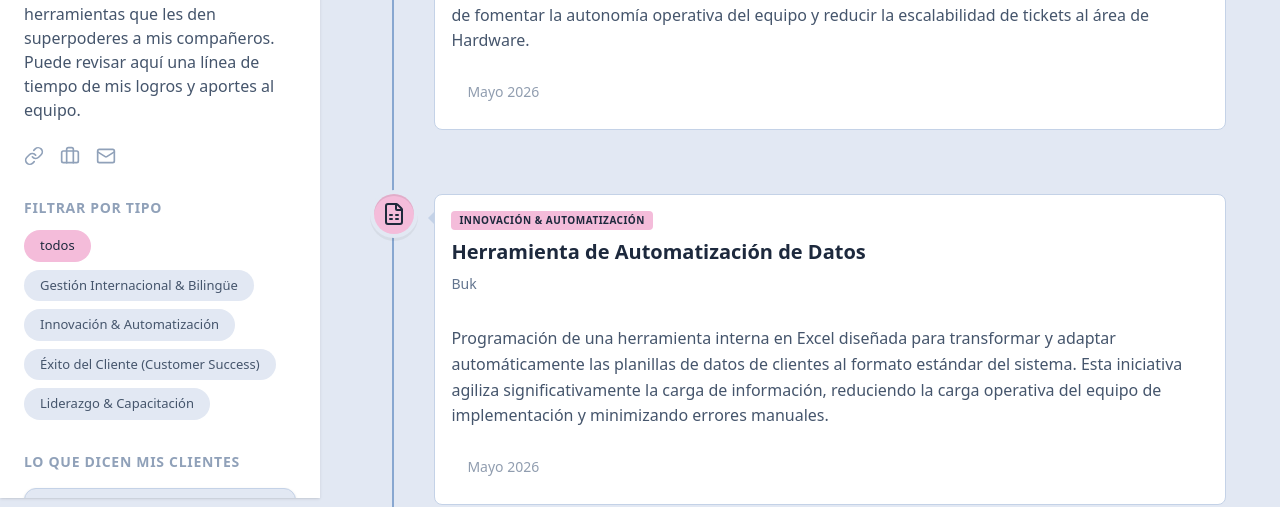
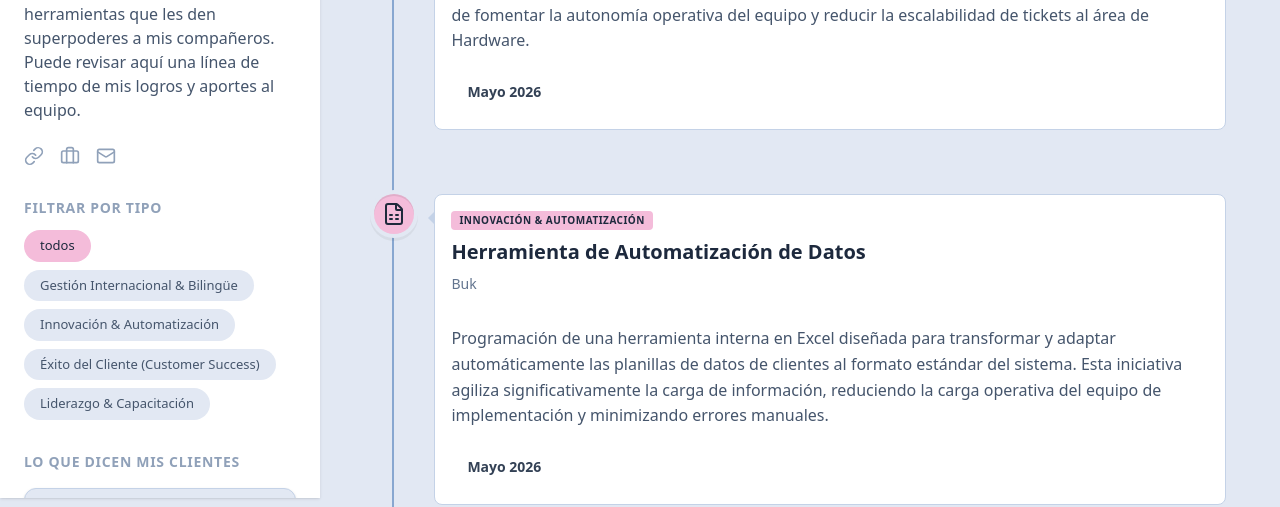
Before and after one commit to VerySmolBunny/portafolio, a React (Vite) app: page / in a window 1280 px wide. Shown: the part 302-809 px from the top of the page. Built offline with nearby package versions, Linux system fonts and the light colour scheme.

Commit message:
toques de color 2

```diff
--- a/src/components/Timeline.jsx
+++ b/src/components/Timeline.jsx
@@ -24,7 +24,7 @@ const Timeline = ({ logros }) => {
               <VerticalTimelineElement
                 key={item.id}
                 date={item.fecha}
-                dateClassName="text-slate-500 font-medium sm:ml-4"
+                dateClassName="text-slate-700 font-bold sm:ml-4"
                 iconStyle={{
                   background: bgStyle,
                   color: textColor,
--- a/src/index.css
+++ b/src/index.css
@@ -35,3 +35,10 @@ body {
 .vertical-timeline-element-content-arrow {
   border-right: 7px solid var(--color-theme-2) !important;
 }
+
+/* Asegurar que la fecha sea visible y oscura en todos los dispositivos */
+.vertical-timeline-element-date {
+  color: #334155 !important; /* slate-700 */
+  font-weight: 700 !important;
+  opacity: 1 !important;
+}
```
